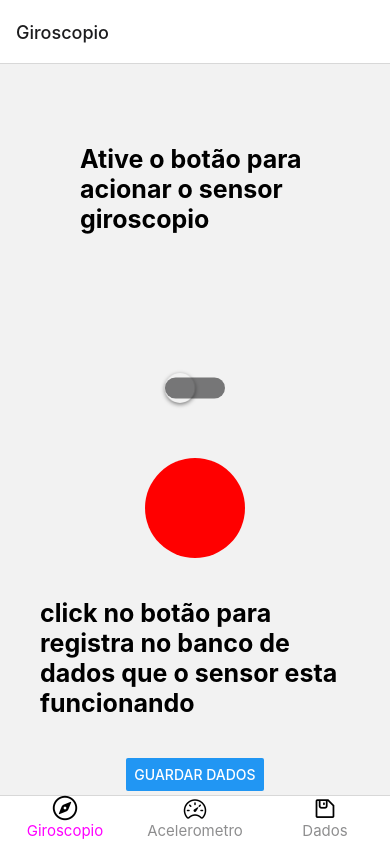
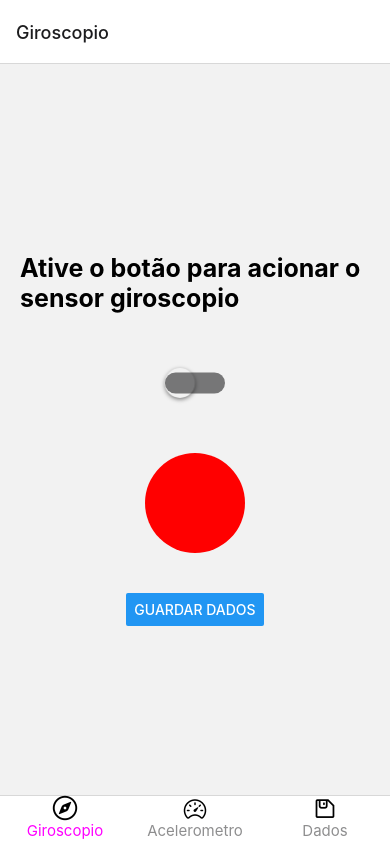
Before and after one commit to Eliard0/teste_reactNative, a React Native app: screen /Giroscopio in a window 390 px wide. Built offline with nearby package versions, Linux system fonts and the light colour scheme; what expo-sqlite would draw is missing.

Commit message:
feat atualização de textos e correções de css

```diff
--- a/app.json
+++ b/app.json
@@ -2,7 +2,7 @@
   "expo": {
     "name": "testeReactNative",
     "slug": "testeReactNative",
-    "version": "1.0.5",
+    "version": "1.0.6",
     "orientation": "portrait",
     "icon": "./assets/icon.png",
     "userInterfaceStyle": "light",
@@ -18,7 +18,7 @@
       "supportsTablet": true
     },
     "android": {
-      "versionCode": 4,
+      "versionCode": 5,
       "adaptiveIcon": {
         "foregroundImage": "./assets/icon.png",
         "backgroundColor": "#ffffff"
--- a/src/css/giroscopio.js
+++ b/src/css/giroscopio.js
@@ -2,18 +2,20 @@ import { StyleSheet } from 'react-native'
 
 export default StyleSheet.create({
     container: {
+        flex:1,
         alignItems: 'center',
+        justifyContent: 'center'
     },
 
     titulo: {
         fontSize: 25,
         fontWeight: 'bold',
-        margin: 80,
+        margin: 20,
     },
 
     botaoLiga: {
         marginBottom: 60,
-        marginTop: 64
+        marginTop: 40
     },
 
     switch: {
--- a/src/views/acelerometro.js
+++ b/src/views/acelerometro.js
@@ -4,7 +4,6 @@ import { Text, TouchableOpacity, View, Button, SafeAreaView } from 'react-native
 import { Accelerometer } from 'expo-sensors';
 import Estilo from '../css/acelerometro';
 import db from '../services/db';
-
 
 const Acelerometro = () => {
   const [{ x, y, z }, setData] = useState({ x: 0, y: 0, z: 0 });
@@ -44,7 +43,7 @@ const Acelerometro = () => {
 
   return (
     <SafeAreaView style={Estilo.container}>
-      <View >
+      <View>
         <Text style={Estilo.text}>Colhendo dados do sensor acelerometro</Text>
         <Text style={Estilo.valorX}>X: {x}</Text>
         <Text style={Estilo.valorY}>Y: {y}</Text>
--- a/src/views/dados.js
+++ b/src/views/dados.js
@@ -59,6 +59,7 @@ const Dados = () => {
         >
           <View style={[Estilo.text, Estilo.container]}>
             <Text>Não ha dados registrados no banco de dados</Text>
+            <Text>Caso já tenha guardado algum dado do sensor araste a tela de cima para baixo para atualizar</Text>
           </View>
         </ScrollView>
       </SafeAreaView>
--- a/src/views/giroscopio.js
+++ b/src/views/giroscopio.js
@@ -61,13 +61,13 @@ const Giroscopio = () => {
         width: 100,
         height: 100,
         borderRadius: 50,
+        marginBottom:40,
         backgroundColor: 'red',
         transform: [
           { translateX: giroData.y * 10 },
           { translateY: -giroData.x * 10 },
         ],
       }} />
-      <Text style={Estilo.help}>click no botão para registra no banco de dados que o sensor esta funcionando</Text>
 
       <Button
         title="Guardar dados"
```
Also changed, not shown: assets/adaptive-icon.png (deleted), assets/favicon.png (deleted).
